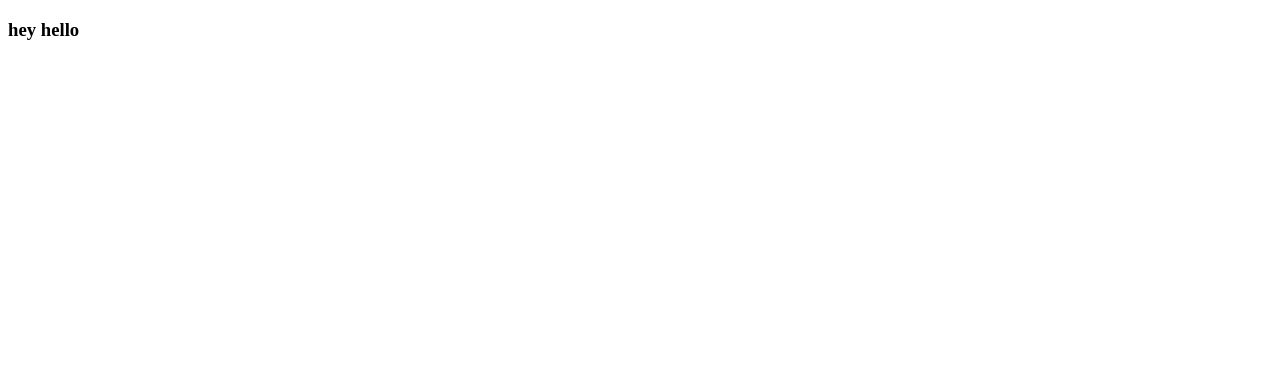
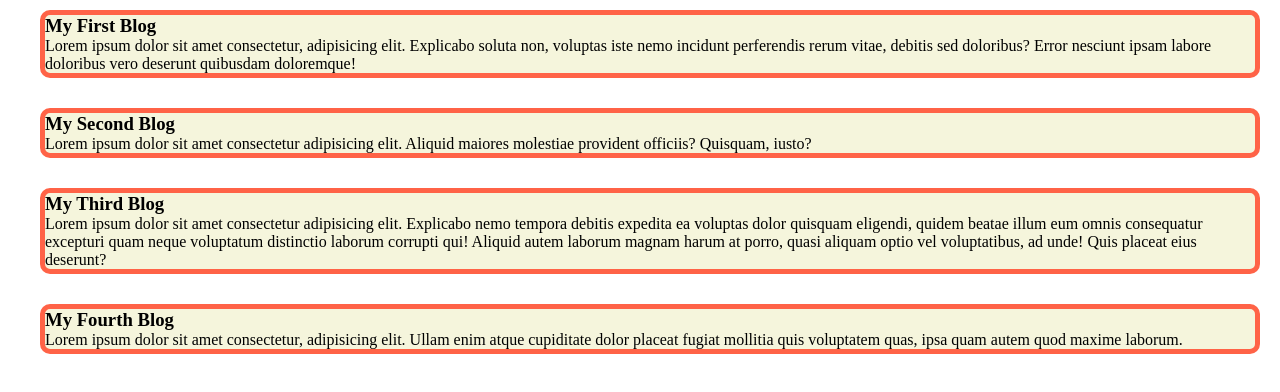
Before and after one commit to syedmehedi34/01_practice, a plain HTML site: page index.html in a window 1280 px wide. Drawn offline with Linux system fonts and the light colour scheme.

Commit message:
new version updated

```diff
--- a/index.html
+++ b/index.html
@@ -3,9 +3,48 @@
 <head>
     <meta charset="UTF-8">
     <meta name="viewport" content="width=device-width, initial-scale=1.0">
-    <title>CSS practice</title>
+    <title>My blog</title>
+    <style>
+        .blog{
+            background-color: beige;
+            border: 5px solid tomato;
+            /* border-bottom: none; */
+            border-radius: 10px;
+            /* border-top: 10px solid salmon;
+            border-left: 10px solid red; */
+
+            /* margin: 10px; */
+            /* margin-top: 20px; */
+            margin: 10px 50px;  /* Margin top and bottom  */
+            margin: 10px 25px 50px;  /* top, right-left , bottom  */
+            margin: 10px 20px 30px 40px; /* top, right, bottom, left */
+
+
+        }
+        *{
+            margin: 0;
+        }
+
+    </style>
 </head>
 <body>
-    <h3>hey hello</h3>
+    <div class="blog">
+        <h3>My First Blog</h3>
+        <p>Lorem ipsum dolor sit amet consectetur, adipisicing elit. Explicabo soluta non, voluptas iste nemo incidunt perferendis rerum vitae, debitis sed doloribus? Error nesciunt ipsam labore doloribus vero deserunt quibusdam doloremque!</p>
+    </div>
+    <div class="blog">
+        <h3>My Second Blog</h3>
+        <p>Lorem ipsum dolor sit amet consectetur adipisicing elit. Aliquid maiores molestiae provident officiis? Quisquam, iusto?</p>
+    </div>
+    <div class="blog">
+        <h3>My Third Blog</h3>
+        <p>Lorem ipsum dolor sit amet consectetur adipisicing elit. Explicabo nemo tempora debitis expedita ea voluptas dolor quisquam eligendi, quidem beatae illum eum omnis consequatur excepturi quam neque voluptatum distinctio laborum corrupti qui! Aliquid autem laborum magnam harum at porro, quasi aliquam optio vel voluptatibus, ad unde! Quis placeat eius deserunt?</p>
+    </div>
+    <div class="blog">
+        <h3>My Fourth Blog</h3>
+        <p>Lorem ipsum dolor sit amet consectetur, adipisicing elit. Ullam enim atque cupiditate dolor placeat fugiat mollitia quis voluptatem quas, ipsa quam autem quod maxime laborum.</p>
+    </div>
+
+
 </body>
 </html>
```
